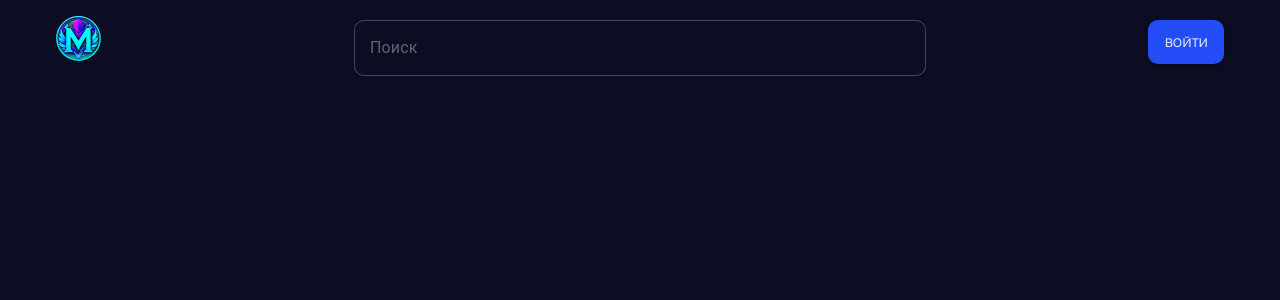
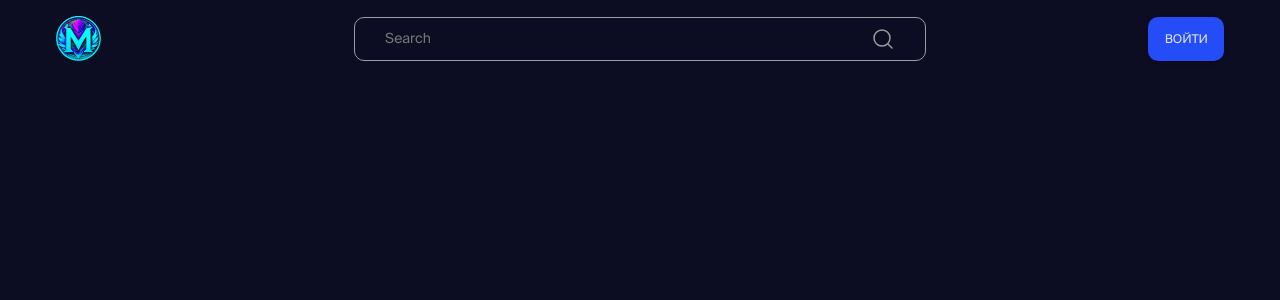
Before and after one commit to abnormalize0/DailyTeleFrog, a Vue app in the folder client/: page / in a window 1280 px wide. Shown: the top 300 px of the page. Built offline with nearby package versions, Linux system fonts and the light colour scheme; the HTML template or start-up script is replaced by a standard one.

Commit message:
headercomponent is finished

```diff
--- a/client/package.json
+++ b/client/package.json
@@ -8,8 +8,6 @@
     "lint": "vue-cli-service lint"
   },
   "dependencies": {
-    "@jamescoyle/vue-icon": "^0.1.2",
-    "@mdi/js": "^7.4.47",
     "@vueuse/core": "^10.8.0",
     "axios": "^1.6.7",
     "core-js": "^3.8.3",
--- a/client/public/css/Colors.css
+++ b/client/public/css/Colors.css
@@ -1,51 +1,51 @@
 .background-main-color {
-  background-color: #0C0D22 !important;
+  background-color: var(--background-main-color) !important;
 }
 
 .background-secondary-color {
-  background-color: #101131 !important;
+  background-color: var(--background-secondary-color) !important;
 }
 
 .background-secondary-color:hover {
-  background-color: #1F214D !important;
+  background-color: var(--background-secondary-color-hover) !important;
 }
 
 .text-color {
-  color: #DDE5F7 !important;
+  color: var(--text-color) !important;
 }
 
 .text-secondary-color {
-  color: #979EA4 !important;
+  color: var(--text-secondary-color) !important;
 }
 
 .text-secondary-color:hover {
-  color: C6CDD3 !important;
+  color: var(--text-secondary-color-hover) !important;
 }
 
 .primary-first-color {
-  background-color: #254DF7 !important;
+  background-color: var(--primary-first-color) !important;
 }
 
 .primary-first-color:hover {
-  background-color: #717FDD !important;
+  background-color: var(--primary-first-color-hover) !important;
 }
 
 .primary-second-color {
-  color: #91D0FB !important;
+  color: var(--primary-second-color) !important;
 }
 
 .on-background-secondary-color {
-  background-color: #2F2F6A !important;
+  background-color: var(--on-background-secondary-color) !important;
 }
 
 .on-background-secondary-color:hover {
-  background-color: #64648D !important;
+  background-color: var(--on-background-secondary-color-hover) !important;
 }
 
 .success-color {
-  color: #1CC900 !important;
+  color: var(--success-color) !important;
 }
 
 .mistake-color {
-  color: #C90C00 !important;
+  color: var(--mistake-color) !important;
 }
--- a/client/public/css/Decor.css
+++ b/client/public/css/Decor.css
@@ -1,3 +1,7 @@
 .primary-rounded {
   border-radius: 10px !important;
 }
+
+.primary-border {
+  border: 1px solid var(--text-secondary-color);
+}
--- a/client/public/css/Fonts.css
+++ b/client/public/css/Fonts.css
@@ -9,6 +9,12 @@
   letter-spacing: 0 !important;
 }
 
+.p2 {
+  font-family: var(--family-name) !important;
+  font-size: 14px !important;
+  letter-spacing: 0 !important;
+}
+
 .p4 {
   font-family: var(--family-name) !important;
   font-size: 10px !important;
--- /dev/null
+++ b/client/public/css/Icons.css
@@ -0,0 +1,7 @@
+.search-text-secondary-color-icon {
+  background: url('../icons/search-text-secondary-color.svg');
+  height: 24px;
+  width: 24px;
+  display: block;
+  cursor: pointer;
+}
--- a/client/public/css/styles.css
+++ b/client/public/css/styles.css
@@ -2,3 +2,4 @@
 @import 'Colors.css';
 @import 'Decor.css';
 @import 'Fonts.css';
+@import 'Icons.css';
--- a/client/public/css/token.css
+++ b/client/public/css/token.css
@@ -1,3 +1,24 @@
 :root {
   --family-name: "Suisse Intl Regular";
+
+  /* Colors */
+  --background-main-color: #0C0D22;
+  --background-secondary-color: #101131;
+  --background-secondary-color-hover: #1F214D;
+  --text-color: #DDE5F7;
+  --text-secondary-color: #979EA4;
+  --text-secondary-color-hover: #C6CDD3;
+  --primary-first-color: #254DF7;
+  --primary-first-color-hover: #717FDD;
+  --primary-second-color: #91D0FB;
+  --on-background-secondary-color: #2F2F6A;
+  --on-background-secondary-color-hover: #64648D;
+  --success-color: #1CC900;
+  --mistake-color: #C90C00;
 }
+
+input {
+  font-size: 14px !important;
+  font-family: var(--family-name) !important;
+  letter-spacing: 0;
+}
--- a/client/src/components/basic/SearchBar.vue
+++ b/client/src/components/basic/SearchBar.vue
@@ -1,28 +1,53 @@
 <template>
-  <v-text-field
-    label="Поиск"
-    class="search-bar text-secondary-color"
-    variant="outlined"
-    hide-details
-    flat
-    :append-inner-icon="mdi-magnify"
-  >
-  </v-text-field>
+  <div class="d-flex align-center search-bar primary-border primary-rounded">
+    <input class="search" placeholder="Search" type="text" onfocus="this.placeholder = ''"
+      onblur="this.placeholder = 'Search'">
+    <button class="container-icon">
+      <i class="search-text-secondary-color-icon"></i>
+    </button>
+  </div>
 </template>
 
 <style scoped>
-  #input-usage .v-input__prepend-outer,
-  #input-usage .v-input__append-outer,
-  #input-usage .v-input__slot,
-  #input-usage .v-messages {
-    border: 1px dashed rgba(0,0,0, .4);
-  }
   .search-bar {
     width: 600px;
     height: 44px;
+    padding: 10px 30px;
+    background-color: transparent;
   }
-  .search-bar >>> .v-field {
-    border-radius: 10px !important;
+  .search-bar:hover,
+  .search-bar:focus-within,
+  .search-bar:active {
+    background-color: var(--text-color);
+  }
+  .container-icon {
+    all: unset;
+    cursor: pointer;
+  }
+  .search {
+    width: 100%;
+    outline: 0;
+    color: var(--text-secondary-color);
+  }
+  .search::-webkit-input-placeholder {
+    font-family: var(--family-name);
+    font-size: 14px !important;
+    letter-spacing: 0 !important;
+  }
+  .search:-ms-input-placeholder {
+    font-family: var(--family-name);
+    font-size: 14px !important;
+    letter-spacing: 0 !important;
+  }
+  .search:-moz-placeholder {
+    font-family: var(--family-name);
+    font-size: 14px !important;
+    letter-spacing: 0 !important;
+  }
+  .search::-moz-placeholder {
+    font-family: var(--family-name);
+    font-size: 14px !important;
+    letter-spacing: 0 !important;
   }
 </style>
 
--- a/client/src/components/common/HeaderComponent.vue
+++ b/client/src/components/common/HeaderComponent.vue
@@ -1,7 +1,7 @@
 <template>
   <v-container class="header">
     <v-row class="justify-center align-center">
-      <v-col cols="3">
+      <v-col cols="3" class="d-flex align-center">
         <img src="../../assets/Logo.png" alt="Logo" />
       </v-col>
       <v-col cols="6" class="d-flex justify-center align-center">
```
Also changed, not shown: client/public/icons/search-text-secondary-color.svg (added), 1 other file (tests, documents, lock files or other folders).
